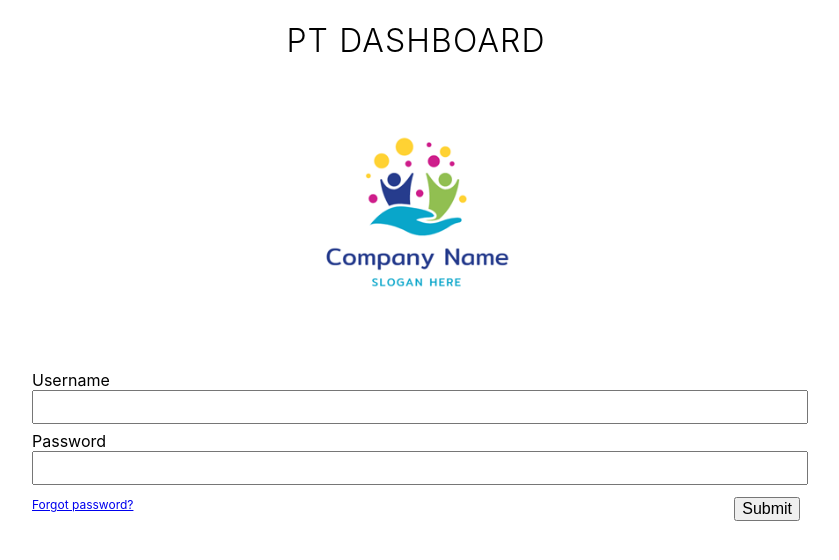
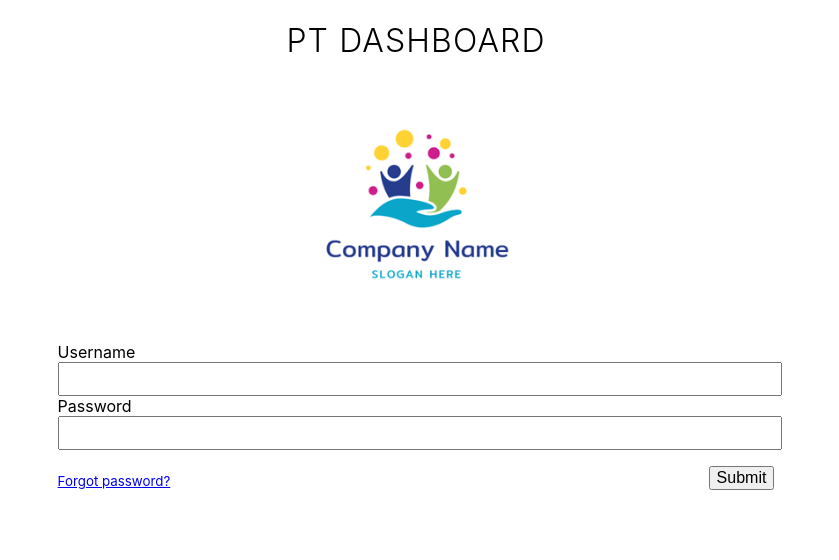
Before and after one commit to jlato89/Parent_Teacher_Dashboard, a React (Create React App) app in the folder client/: page / in a window 1280 px wide. Shown: the top 560 px of the page, without its empty margins (224-1063 px from the left). Built offline with nearby package versions, Linux system fonts and the light colour scheme; the HTML template or start-up script is replaced by a standard one.

Commit message:
connected auth backend, reworked styling, added error msg support

```diff
--- a/client/src/pages/Login.js
+++ b/client/src/pages/Login.js
@@ -1,12 +1,41 @@
 import React, { Component } from 'react';
+import axios from 'axios';
 
 const styles = {
+  rootContainer: {
+    margin: '0 auto',
+    width: '70%'
+  },
   header: {
     fontSize: '2rem',
+    fontWeight: '300',
     textAlign: 'center',
     textTransform: 'uppercase',
-    letterSpacing: 1.1,
-    fontWeight: '300'
+    letterSpacing: 1.1
+  },
+  logo: {
+    height: 250,
+    margin: '10px auto',
+    display: 'block'
+  },
+  form: {
+    width: '80%',
+    margin: '0 auto'
+  },
+  formInputs: {
+    width: '100%',
+    fontSize: '1.5rem'
+  },
+  submitBtn: {
+    float: 'right',
+    fontSize: '1rem'
+  },
+  errors: {
+    backgroundColor: 'red',
+    fontWeight: 'bold',
+    width: 'fit-content',
+    margin: '0 auto',
+    padding: '5px 10px'
   }
 };
 
@@ -16,7 +45,7 @@ class Login extends Component {
     this.state = {
       userName: '',
       password: '',
-      errors: {}
+      errors: ''
     };
   }
 
@@ -34,53 +63,53 @@ class Login extends Component {
       password: this.state.password
     };
 
-    this.props.loginUser(userData);
+    axios
+      .post('/loginUser', userData)
+      .then(response => {
+        this.setState({ errors: '' });
+        console.log(response.data);
+      })
+      .catch(err => {
+        console.log(err.response.data);
+        this.setState({
+          errors: err.response.data
+        });
+      });
   };
 
   render() {
     const { errors } = this.state;
 
     return (
-      <div>
-        <h1 style={styles.header}>
-          PT Dashboard <br />
-        </h1>
+      <div style={styles.rootContainer}>
+        <h1 style={styles.header}>PT Dashboard</h1>
 
         <img
           src={require('../assets/images/happy-children-and-daycare.png')}
           alt='paper plane logo'
-          style={{ height: 250, margin: '30px auto', display: 'block' }}
+          style={styles.logo}
         />
 
-        <form
-          style={{ margin: '0 auto', width: '60%' }}
-          onSubmit={this.onSubmit}
-          className='ui form'
-        >
-          <div className={`field ${errors.userName ? 'error' : ''}`}>
-            <label>
-              {errors.userName ? <p>{errors.userName}</p> : 'Username'}
-            </label>
+        {/* Show error message if error state is true */}
+        {errors && <div style={styles.errors}>{errors}</div>}
+
+        <form style={styles.form} onSubmit={this.onSubmit}>
+          <div>
+            <label>Username</label>
             <br />
             <input
-              style={{ width: '100%', fontSize: '1.5rem' }}
+              style={styles.formInputs}
               name='userName'
               type='Username'
               value={this.state.userName}
               onChange={this.onChange}
             />
           </div>
-
-          <div
-            style={{ margin: '7px 0' }}
-            className={`field ${errors.password ? 'error' : ''}`}
-          >
-            <label>
-              {errors.password ? <p>{errors.password}</p> : 'Password'}
-            </label>
+          <div>
+            <label>Password</label>
             <br />
             <input
-              style={{ width: '100%', fontSize: '1.5rem' }}
+              style={styles.formInputs}
               autoComplete='password'
               name='password'
               type='password'
@@ -88,14 +117,12 @@ class Login extends Component {
               onChange={this.onChange}
             />
           </div>
-          <div style={{ marginTop: '10px' }}>
-            {/* <input type='checkbox' name='rememberMe' />
-            <label>Remember Me</label> */}
-            <input style={{ float: 'right', fontSize: '1rem' }} type='submit' />
-            <p style={{ fontSize: '.75rem' }}>
+          <p>
+            <input style={styles.submitBtn} type='submit' />
+            <sub>
               <a href='/resetpsw'>Forgot password?</a>
-            </p>
-          </div>
+            </sub>
+          </p>
         </form>
       </div>
     );
```
